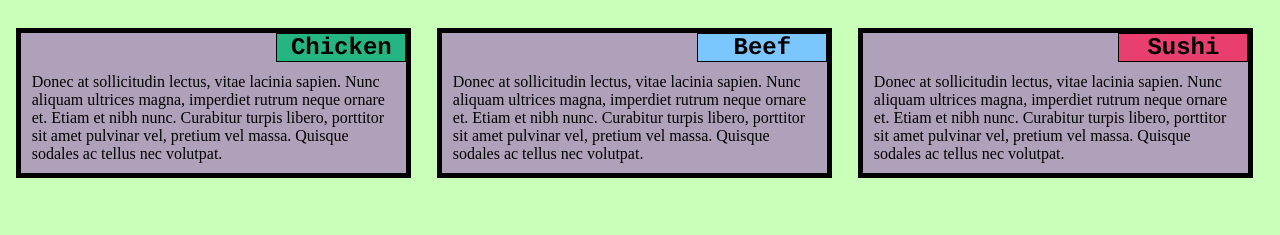
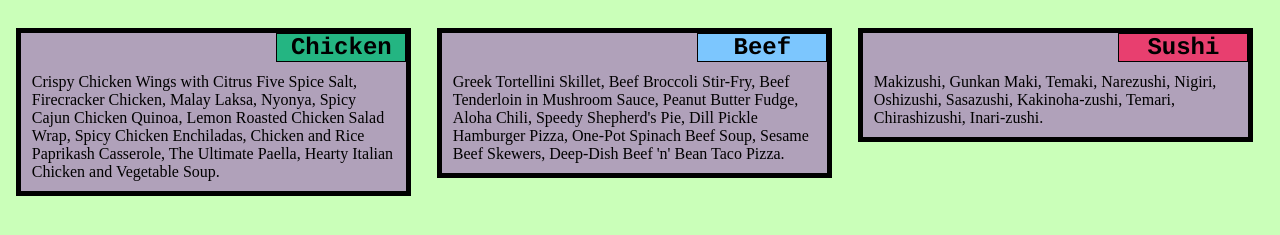
Before and after one commit to GoodGameGG0601/module2-solution, a plain HTML site: page site/index.html in a window 1280 px wide. Shown: the part 91-326 px from the top of the page. Drawn offline with Linux system fonts and the light colour scheme.

Commit message:
Module 2 Solution

```diff
--- a/site/index.html
+++ b/site/index.html
@@ -12,20 +12,27 @@
 		<div class="col-lg-4 col-md-6 col-sm-12">
 			<h2 class="chicken">Chicken</h2>
 			<div class="section">
-				<p> Donec at sollicitudin lectus, vitae lacinia sapien. Nunc aliquam ultrices magna, imperdiet rutrum neque ornare et. Etiam et nibh nunc. Curabitur turpis libero, porttitor sit amet pulvinar vel, pretium vel massa. Quisque sodales ac tellus nec volutpat.</p>
+				<p>
+					Crispy Chicken Wings with Citrus Five Spice Salt, Firecracker Chicken, Malay Laksa, Nyonya, Spicy Cajun Chicken Quinoa, Lemon Roasted Chicken Salad Wrap, Spicy Chicken Enchiladas, Chicken and Rice Paprikash Casserole, The Ultimate Paella, Hearty Italian Chicken and Vegetable Soup.
+				</p>
 			</div>
 		</div>
 		<div class="col-lg-4 col-md-6 col-sm-12">
 			<h2 class="beef">Beef</h2>
 			<div class="section">
-
-				<p>Donec at sollicitudin lectus, vitae lacinia sapien. Nunc aliquam ultrices magna, imperdiet rutrum neque ornare et. Etiam et nibh nunc. Curabitur turpis libero, porttitor sit amet pulvinar vel, pretium vel massa. Quisque sodales ac tellus nec volutpat.</p>
+				<p>
+					Greek Tortellini Skillet, Beef Broccoli Stir-Fry, Beef Tenderloin in Mushroom Sauce, Peanut Butter Fudge, Aloha Chili, Speedy Shepherd's Pie, Dill Pickle Hamburger Pizza, One-Pot Spinach Beef Soup, Sesame Beef Skewers, Deep-Dish Beef 'n' Bean Taco Pizza.
+				</p>
 			</div>
 		</div>
 		<div class="col-lg-4 col-md-12 col-sm-12">
 			<h2 class="sushi">Sushi</h2>
 			<div class="section">
-				<p>Donec at sollicitudin lectus, vitae lacinia sapien. Nunc aliquam ultrices magna, imperdiet rutrum neque ornare et. Etiam et nibh nunc. Curabitur turpis libero, porttitor sit amet pulvinar vel, pretium vel massa. Quisque sodales ac tellus nec volutpat.</p>
+				<p>
+					Makizushi, Gunkan Maki, Temaki, Narezushi, Nigiri, Oshizushi, Sasazushi, Kakinoha-zushi, Temari, Chirashizushi, Inari-zushi.
+
+
+				</p>
 			</div>
 		</div>
 	</div>
```
